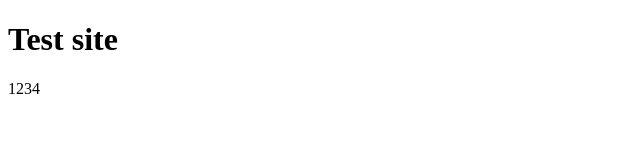
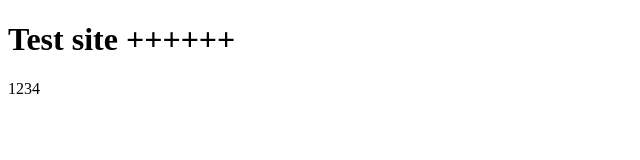
Before and after one commit to Krim-code/hello, a plain HTML site: page index.html in a window 1280 px wide. Shown: the whole page, without its empty margins (0-640 px from the left). Drawn offline with Linux system fonts and the light colour scheme.

Commit message:
Update index.html

```diff
--- a/index.html
+++ b/index.html
@@ -6,7 +6,7 @@
     <title>Document</title>
 </head>
 <body>
-    <h1>Test site</h1>
+    <h1>Test site ++++++ </h1>
     <p>1234</p>
 </body>
 </html>
```
